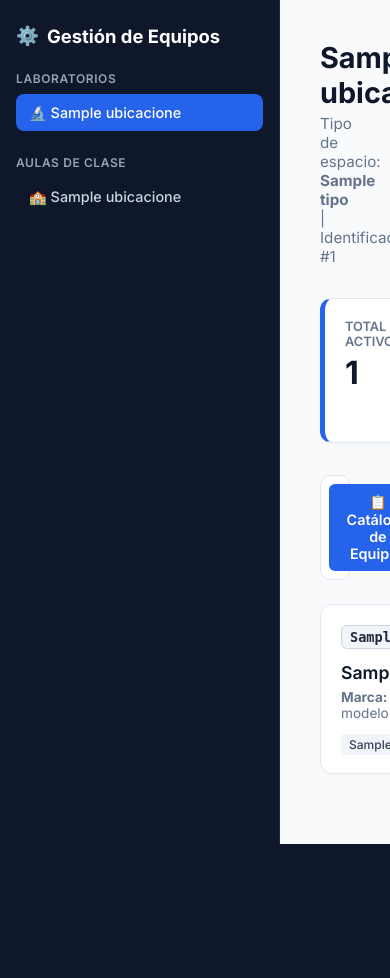
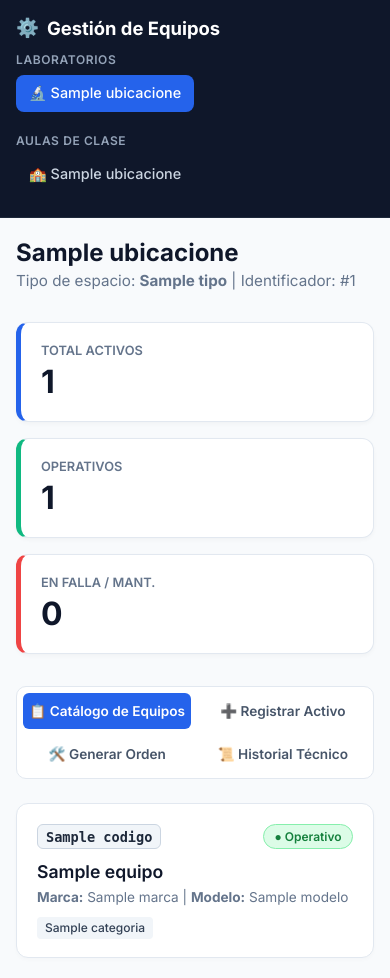
Before and after one commit to fastingwolf/gestion_mantenimiento, a Flask app: page / in a window 390 px wide. Before the commit the page ends 844 px from the top, so only its background shows below. Run offline with Flask 3, Linux system fonts and the light colour scheme; tables that the repository leaves empty hold one stand-in row (values such as "Sample post"); a database or web service that is not in the repository returns one stand-in record (values such as "Sample title"); some libraries are stand-ins or nearby versions.

Commit message:
Mejora del diseño responsive para telefonos móviles

```diff
--- a/static/style.css
+++ b/static/style.css
@@ -313,3 +313,92 @@ input:focus, select:focus, textarea:focus {
     color: #475569;
     font-weight: 600;
 }
+
+/* ========================================================= */
+/* ================= RESPONSIVE (MÓVILES) ================== */
+/* ========================================================= */
+
+@media (max-width: 768px) {
+    /* 1. Pasar el diseño general de columnas a filas (uno debajo de otro) */
+    body {
+        flex-direction: column;
+    }
+
+    /* 2. El menú lateral pasa arriba y se vuelve un menú deslizable horizontal */
+    .sidebar {
+        width: 100%;
+        padding: 1rem;
+        border-right: none;
+        border-bottom: 1px solid #1e293b;
+        gap: 0.8rem;
+    }
+
+    .menu-list {
+        flex-direction: row;
+        overflow-x: auto; /* Permite deslizar con el dedo */
+        padding-bottom: 0.5rem;
+        -webkit-overflow-scrolling: touch; /* Scroll suave en iOS */
+    }
+
+    /* Ocultar barra de scroll en el menú para un look más limpio */
+    .menu-list::-webkit-scrollbar {
+        display: none;
+    }
+
+    .menu-btn {
+        width: auto;
+        white-space: nowrap; /* Evita que el nombre del laboratorio se corte */
+    }
+
+    /* 3. Reducir los espacios vacíos en los bordes de la pantalla */
+    .main-content {
+        padding: 1.25rem 1rem;
+    }
+
+    .page-header h1 {
+        font-size: 1.5rem;
+    }
+
+    /* 4. Apilar las tarjetas de indicadores en una sola columna */
+    .kpi-grid {
+        grid-template-columns: 1fr;
+        gap: 1rem;
+    }
+
+    /* 5. Ajustar los botones de pestañas (Tabs) en 2 filas */
+    .tabs-nav {
+        flex-wrap: wrap;
+        padding: 0.4rem;
+    }
+
+    .tab-btn {
+        flex: 1 1 calc(50% - 0.5rem);
+        text-align: center;
+        font-size: 0.85rem;
+        padding: 0.6rem 0.2rem;
+    }
+
+    /* 6. Los formularios pasan de 2 columnas a 1 columna */
+    .form-row {
+        grid-template-columns: 1fr;
+        gap: 0;
+    }
+
+    /* 7. Proteger la tabla del historial permitiendo scroll interno */
+    #tab-historial {
+        overflow-x: auto;
+        -webkit-overflow-scrolling: touch;
+        border-radius: 8px;
+        border: 1px solid #e2e8f0;
+    }
+
+    .data-table {
+        border: none;
+        min-width: 600px; /* Obliga a la tabla a mantener su tamaño y habilitar el scroll */
+    }
+
+    /* 8. Las tarjetas de equipos ocupan el ancho total */
+    .equip-grid {
+        grid-template-columns: 1fr;
+    }
+}
```
